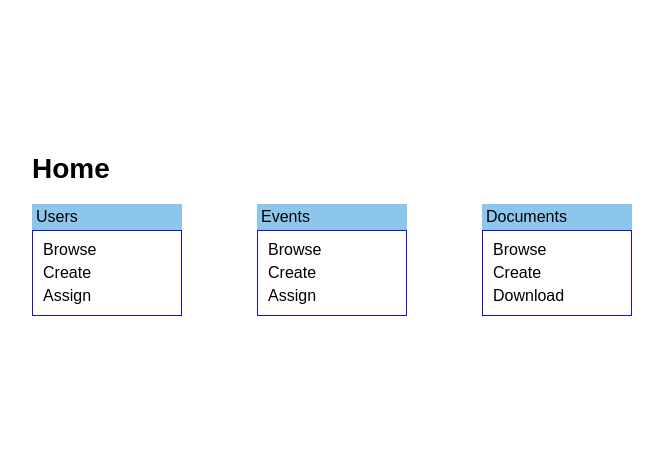
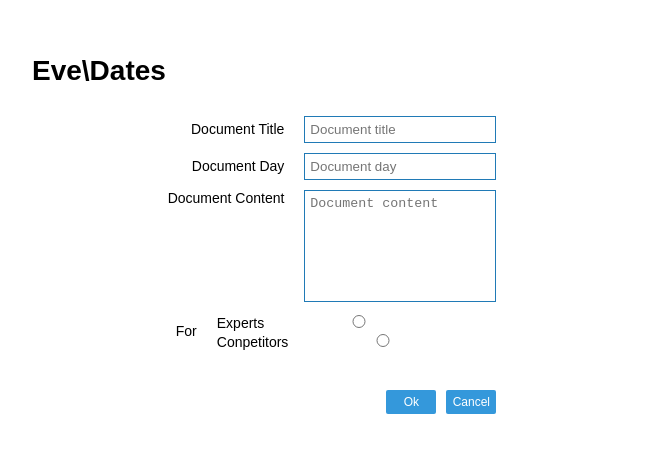
Before and after one commit to Pinkdesu/simple-spa, a React (Create React App) app: page /admin/document/create in a window 1280 px wide. Before the commit this address led to /admin. Shown: the part 175-628 px from the top of the page, without its empty margins (308-971 px from the left). Built offline with nearby package versions, Linux system fonts and the light colour scheme.

Commit message:
feat: add create doc page

```diff
--- /dev/null
+++ b/src/features/AddDocument/constants.js
@@ -0,0 +1,21 @@
+export const ADD_DOCUMENT_INFO = {
+   title: {
+      type: 'text',
+      label: 'Document Title',
+      placeholder: 'Document title',
+   },
+   day: {
+      type: 'text',
+      label: 'Document Day',
+      placeholder: 'Document day',
+   },
+   content: {
+      label: 'Document Content',
+      placeholder: 'Document content',
+   },
+   forPers: {
+      label: 'For',
+      experts: "Experts",
+      competitors: "Conpetitors"
+   }
+}
--- /dev/null
+++ b/src/features/AddDocument/index.jsx
@@ -0,0 +1,56 @@
+import React  from "react";
+import useBack from "../../utils/useBack";
+import { ADD_DOCUMENT_INFO } from "./constants";
+import { BUTTON_CANCEL, BUTTON_OK} from "../Registration/constants";
+import Header from "../Common/Header";
+import Button from "../Common/Button";
+import ErrorBar from "../Common/ErrorBar";
+import TextField from "../Common/TextField";
+import TextArea from "../Common/TextArea";
+import "../ChangePasswordPage/style.css";
+
+const EventDates = () => {
+   const goBack = useBack();
+
+   return (
+      <div className="main change-password-page">
+         <Header text="Eve\Dates"/>
+         <div className="form-wrapper">
+            <ErrorBar errors={{}}/>
+            <div className="label-block">
+               <TextField
+                  {...ADD_DOCUMENT_INFO.title}
+                  value={""}
+               />
+               <TextField
+                  {...ADD_DOCUMENT_INFO.day}
+                  value={""}
+               />
+               <TextArea
+                  {...ADD_DOCUMENT_INFO.content}
+                  value={""}
+               />
+               <div className="text-field">
+                  <label>{ADD_DOCUMENT_INFO.forPers.label}</label>
+                  <div style={{ display: "flex", flexFlow: "column nowrap"}}>
+                     <label>
+                        {ADD_DOCUMENT_INFO.forPers.experts}
+                        <input type="radio" />
+                     </label>
+                     <label>
+                        {ADD_DOCUMENT_INFO.forPers.competitors}
+                        <input type="radio" />
+                     </label>
+                  </div>
+               </div>
+            </div>
+            <div className="button-block row">
+               <Button text={BUTTON_OK} />
+               <Button text={BUTTON_CANCEL} onClick={goBack}/>
+            </div>
+         </div>
+      </div>
+   )
+}
+
+export default EventDates;
--- a/src/features/AppBootstrap/components/RenderAdminAuthorized.jsx
+++ b/src/features/AppBootstrap/components/RenderAdminAuthorized.jsx
@@ -9,6 +9,7 @@ import EventTitle from "../../EventTitle";
 import EventDates from "../../EventDates";
 import EventParticipants from "../../EventParticipants";
 import BrowseDocuments from "../../BrowseDocuments";
+import AddDocument from "../../AddDocument";
 
 const RenderAdminAuthorized = () => {
    return (
@@ -25,6 +26,7 @@ const RenderAdminAuthorized = () => {
          <Route path="/admin/event/:id/dates" component={EventDates} exact/>
          <Route path="/admin/event/:id/participants" component={EventParticipants} exact/>
 
+         <Route path="/admin/document/create" component={AddDocument} exact/>
          <Redirect from="*" to="/admin" exact/>
       </Switch>
    )
```
